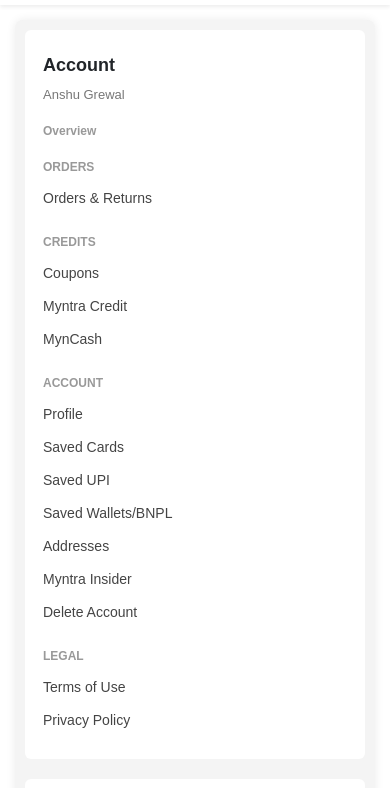
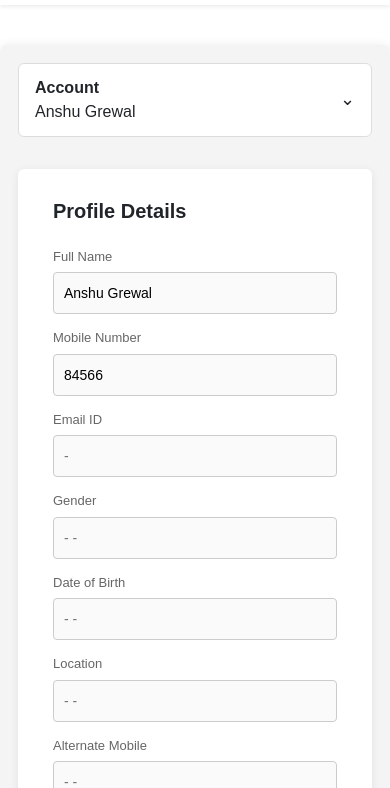
Before and after one commit to Anshu-Grewal/Myntra-clone-website-, a plain HTML site: page profile.html in a window 390 px wide. Shown: the part 56-844 px from the top of the page. Drawn offline with nearby package versions, Linux system fonts and the light colour scheme.

Commit message:
Updated header, mobile icons and CSS fixes

```diff
--- a/css/style.css
+++ b/css/style.css
@@ -1890,55 +1890,85 @@ html, body {
   background: #e7335d;
 }
 
-/* ===== MOBILE FIX ===== */
+/* ===== PROFILE FORM MOBILE PERFECT FIX ===== */
 @media (max-width: 768px) {
-  .profile-container {
+
+  .profile-form {
+    display: flex;
+    flex-direction: column;     /* ✅ sab ek ke niche ek */
+    gap: 14px;                  /* ✅ har input ke beech gap */
+  }
+
+  .form-group {
+    width: 100%;
+    display: flex;
     flex-direction: column;
-    margin: 15px;
-    padding: 10px;
-  }
-
-  .profile-container aside,
-  .profile-content {
+  }
+
+  .form-group label {
+    font-size: 13px;
+    margin-bottom: 6px;         /* ✅ label aur input ke beech space */
+  }
+
+  .form-group input {
     width: 100%;
-    box-shadow: none;
-  }
-
-  .profile-form {
-    grid-template-columns: 1fr;
+    height: 42px;
+    font-size: 14px;
+    padding: 8px 10px;
   }
 
   .edit-btn {
     width: 100%;
-  }
-}
-
-
-
-/* FINAL FIX FOR 3 DOTS GOING DOWN */
-.mobile-header-row {
-  display: flex;
-  align-items: center;
-  width: 100%;
-}
-
-/* Mobile view only */
-@media (max-width: 768px) {
-  .mobile-header-row {
+    margin-top: 20px;
+  }
+}
+
+.profile-content {
+  overflow-x: hidden;
+}
+
+/* ===== MOBILE ACCOUNT TOGGLE SYSTEM ===== */
+
+
+.mobile-account-toggle {
+  display: none;
+}
+
+
+@media (max-width: 992px) {
+
+
+  .desktop-sidebar {
+    display: none;
+  }
+
+
+  .mobile-account-toggle {
+    display: flex;
     justify-content: space-between;
-  }
-
-  .search {
-    position: relative !important;
-    left: 0 !important;
-    transform: none !important;
-    margin: 0 6px;
-    flex: 1;
-  }
-
-  .mobile-hamburger {
-    position: static !important;
-    margin-left: 6px;
-    flex-shrink: 0;
-  }
-}
+    align-items: center;
+    background: #fff;
+    border: 1px solid #ddd;
+    padding: 12px 16px;
+    border-radius: 6px;
+    margin-bottom: 12px;
+    cursor: pointer;
+  }
+
+  .mobile-arrow {
+    font-size: 18px;
+    transition: 0.3s;
+  }
+
+
+  .desktop-sidebar.mobile-show {
+    display: block;
+    width: 100%;
+    margin-bottom: 16px;
+  }
+
+
+  .mobile-account-toggle.active .mobile-arrow {
+    transform: rotate(180deg);
+  }
+}
--- a/js/script.js
+++ b/js/script.js
@@ -211,3 +211,12 @@ function updateCartCount() {
   const countSpan = document.getElementById("cart-count");
   if (countSpan) countSpan.innerText = cart.length;
 }
+
+
+function toggleMobileAccount() {
+  const sidebar = document.querySelector(".desktop-sidebar");
+  const toggle = document.querySelector(".mobile-account-toggle");
+
+  sidebar.classList.toggle("mobile-show");
+  toggle.classList.toggle("active");
+}
--- a/profile.html
+++ b/profile.html
@@ -102,7 +102,17 @@
 
 <div class="profile-container">
 
-    <aside class="sidesbar">
+
+  <div class="mobile-account-toggle" onclick="toggleMobileAccount()">
+    <div>
+      <strong>Account</strong><br>
+      <span>Anshu Grewal</span>
+    </div>
+    <span class="mobile-arrow">⌄</span>
+  </div>
+
+
+  <aside class="sidesbar desktop-sidebar">
     <div class="sidesbar-header">Account</div>
     <p class="sidesbar-name">Anshu Grewal</p>
 
@@ -133,35 +143,43 @@
 
   <section class="profile-content">
     <h2>Profile Details</h2>
+
     <form class="profile-form">
       <div class="form-group">
         <label>Full Name</label>
         <input type="text" value="Anshu Grewal">
       </div>
+
       <div class="form-group">
         <label>Mobile Number</label>
         <input type="text" value="84566">
       </div>
+
       <div class="form-group">
         <label>Email ID</label>
         <input type="text" placeholder="-">
       </div>
+
       <div class="form-group">
         <label>Gender</label>
         <input type="text" placeholder="- -">
       </div>
+
       <div class="form-group">
         <label>Date of Birth</label>
         <input type="text" placeholder="- -">
       </div>
+
       <div class="form-group">
         <label>Location</label>
         <input type="text" placeholder="- -">
       </div>
+
       <div class="form-group">
         <label>Alternate Mobile</label>
         <input type="text" placeholder="- -">
       </div>
+
       <div class="form-group">
         <label>Hint Name</label>
         <input type="text" placeholder="- -">
@@ -170,7 +188,9 @@
       <button type="button" class="edit-btn">EDIT</button>
     </form>
   </section>
+
 </div>
+
   <footer class="footer">
 
 
```
Lines whose indentation alone changed are shown as unchanged.
